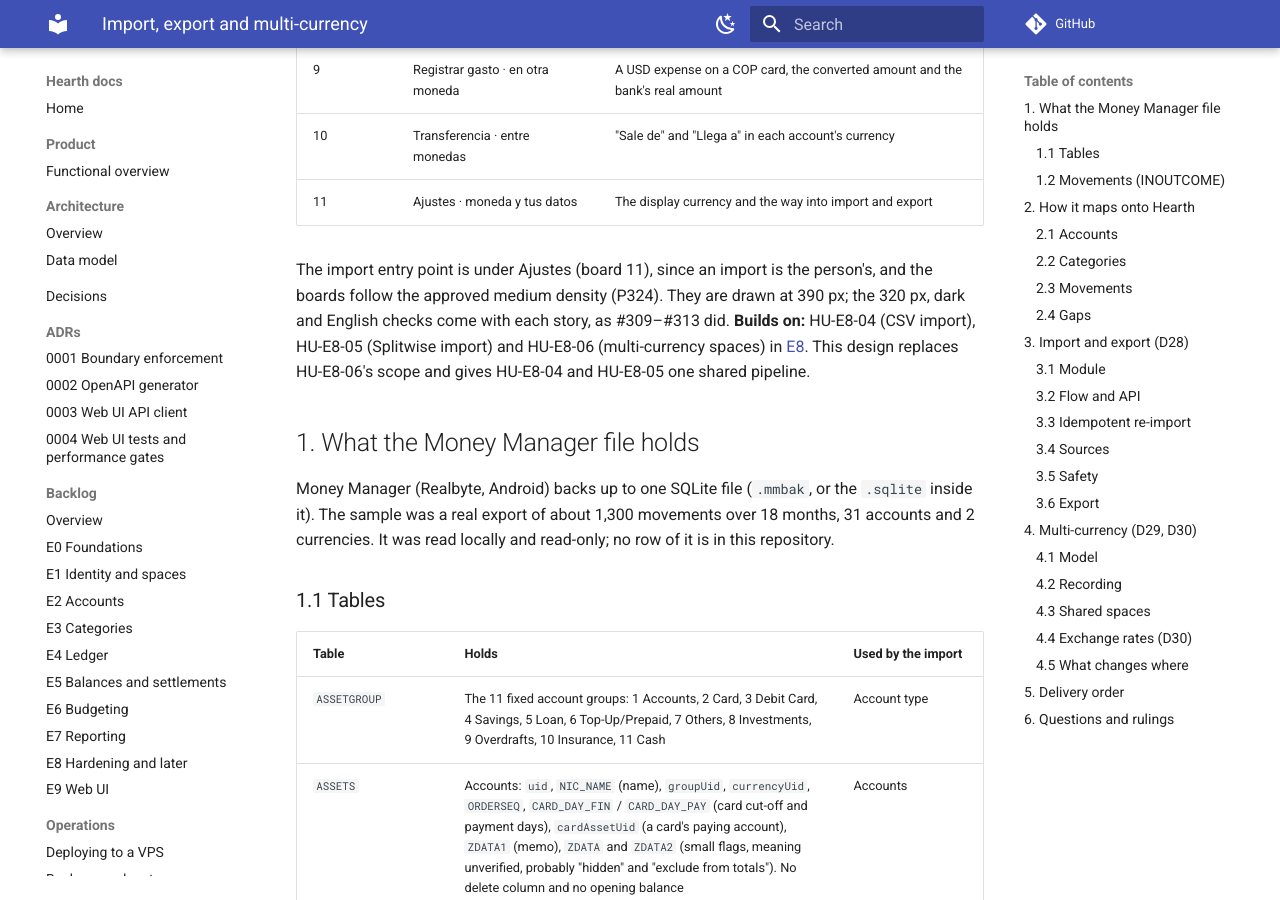
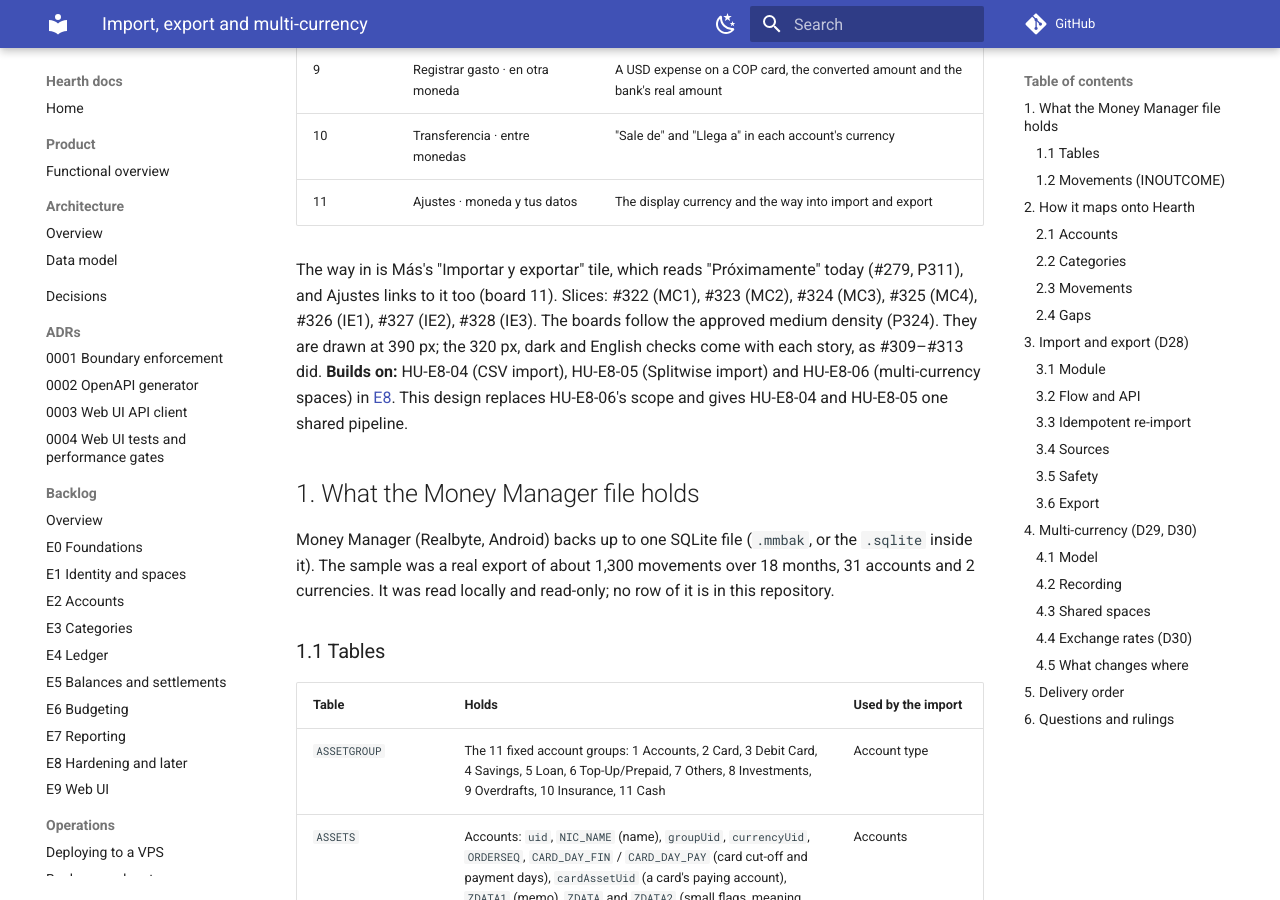
Before and after one commit to Facabore/Hearth, an MkDocs documentation site: the page built from docs/design/2026-11-15-import-export-and-multi-currency.md, in a window 1280 px wide and 900 px high, scrolled down 962 px. Built offline with MkDocs 1.6.1 and Material for MkDocs 9.7.7, drawn with Linux system fonts in a browser that asks for light colours; comment, search, counter and statistics services are not loaded.

Commit message:
docs(design): import/export opens from Más's tile, and the slices' issues (Refs #279)

```diff
--- a/docs/design/2026-11-15-import-export-and-multi-currency.md
+++ b/docs/design/2026-11-15-import-export-and-multi-currency.md
@@ -19,7 +19,7 @@
 | 10 | Transferencia · entre monedas | "Sale de" and "Llega a" in each account's currency |
 | 11 | Ajustes · moneda y tus datos | The display currency and the way into import and export |
 
-The import entry point is under Ajustes (board 11), since an import is the person's, and the boards follow the approved medium density (P324). They are drawn at 390 px; the 320 px, dark and English checks come with each story, as #309–#313 did.
+The way in is Más's "Importar y exportar" tile, which reads "Próximamente" today (#279, P311), and Ajustes links to it too (board 11). Slices: #322 (MC1), #323 (MC2), #324 (MC3), #325 (MC4), #326 (IE1), #327 (IE2), #328 (IE3). The boards follow the approved medium density (P324). They are drawn at 390 px; the 320 px, dark and English checks come with each story, as #309–#313 did.
 **Builds on:** HU-E8-04 (CSV import), HU-E8-05 (Splitwise import) and HU-E8-06 (multi-currency spaces) in [E8](../backlog/E8-hardening-and-later.md). This design replaces HU-E8-06's scope and gives HU-E8-04 and HU-E8-05 one shared pipeline.
 
 ## 1. What the Money Manager file holds
```
